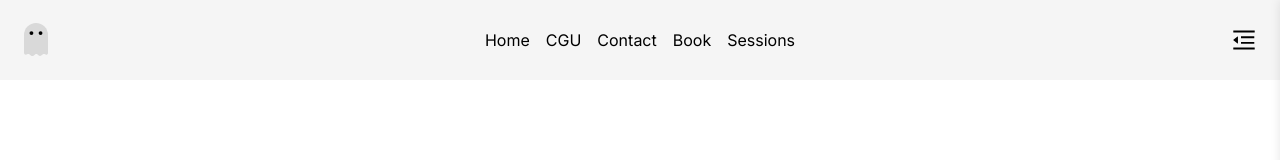
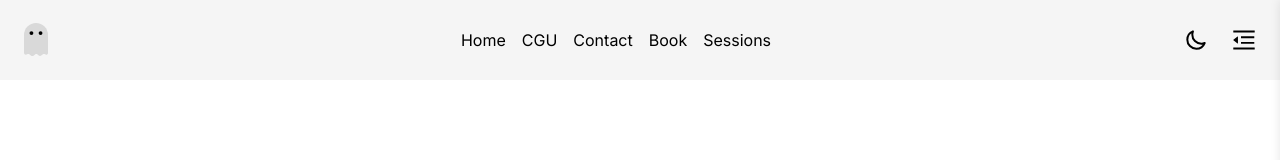
Before and after one commit to Trevodorax/horror-house, a React (Vite) app in the folder web-app/: page / in a window 1280 px wide. Shown: the top 160 px of the page. Built offline with nearby package versions, Linux system fonts and the light colour scheme.

Commit message:
feat(theme): allow toggling theme

```diff
--- /dev/null
+++ b/web-app/src/components/1_atoms/icons/ThemeIcon.tsx
@@ -0,0 +1,39 @@
+import type { FC } from "react";
+import type { BaseIconProps } from "./IconProps.interface";
+
+interface Props extends BaseIconProps {
+	dark: boolean;
+}
+
+export const ThemeIcon: FC<Props> = ({ className, style, dark }) => {
+	return (
+		<svg
+			width="800"
+			height="800"
+			viewBox="0 0 24 24"
+			fill="none"
+			xmlns="http://www.w3.org/2000/svg"
+			className={className}
+			style={style}
+		>
+			<title>{dark ? "Dark" : "Light"} menu</title>
+			{dark ? (
+				<path
+					d="M12 3V4M12 20V21M4 12H3M6.31412 6.31412L5.5 5.5M17.6859 6.31412L18.5 5.5M6.31412 17.69L5.5 18.5001M17.6859 17.69L18.5 18.5001M21 12H20M16 12C16 14.2091 14.2091 16 12 16C9.79086 16 8 14.2091 8 12C8 9.79086 9.79086 8 12 8C14.2091 8 16 9.79086 16 12Z"
+					stroke="currentColor"
+					stroke-width="2"
+					stroke-linecap="round"
+					stroke-linejoin="round"
+				/>
+			) : (
+				<path
+					d="M3.32031 11.6835C3.32031 16.6541 7.34975 20.6835 12.3203 20.6835C16.1075 20.6835 19.3483 18.3443 20.6768 15.032C19.6402 15.4486 18.5059 15.6834 17.3203 15.6834C12.3497 15.6834 8.32031 11.654 8.32031 6.68342C8.32031 5.50338 8.55165 4.36259 8.96453 3.32996C5.65605 4.66028 3.32031 7.89912 3.32031 11.6835Z"
+					stroke="currentColor"
+					stroke-width="2"
+					stroke-linecap="round"
+					stroke-linejoin="round"
+				/>
+			)}
+		</svg>
+	);
+};
--- a/web-app/src/components/2_molecules/button/Button.module.scss
+++ b/web-app/src/components/2_molecules/button/Button.module.scss
@@ -9,7 +9,7 @@
   border-radius: 4px;
 
   &:hover {
-    filter: brightness(0.95);
+    filter: brightness(0.9);
   }
 }
 
--- a/web-app/src/components/3_organisms/globalHeader/GlobalHeader.module.scss
+++ b/web-app/src/components/3_organisms/globalHeader/GlobalHeader.module.scss
@@ -18,3 +18,8 @@
   height: 40px;
   width: 40px;
 }
+
+.buttonsContainer {
+  display: flex;
+  gap: 8px;
+}
--- a/web-app/src/components/3_organisms/globalHeader/GlobalHeader.tsx
+++ b/web-app/src/components/3_organisms/globalHeader/GlobalHeader.tsx
@@ -6,6 +6,7 @@ import { NavigationLinkBar } from "../navigationLinkBar/NavigationLinkBar";
 import { ToggleSidebarButton } from "../toggleSidebarButton/ToggleSidebarButton";
 
 import styles from "./GlobalHeader.module.scss";
+import { ToggleThemeButton } from "../toggleThemeButton/ToggleThemeButton";
 
 export const GlobalHeader: FC = () => {
 	return (
@@ -13,7 +14,10 @@ export const GlobalHeader: FC = () => {
 			<Surface background="secondary" className={styles.headerSurface}>
 				<LogoIcon className={styles.logoIcon} />
 				<NavigationLinkBar />
-				<ToggleSidebarButton />
+				<div className={styles.buttonsContainer}>
+					<ToggleThemeButton />
+					<ToggleSidebarButton />
+				</div>
 			</Surface>
 		</header>
 	);
--- /dev/null
+++ b/web-app/src/components/3_organisms/toggleThemeButton/ToggleThemeButton.module.scss
@@ -0,0 +1,8 @@
+.button {
+  height: 40px;
+  width: 40px;
+}
+
+.icon {
+  color: var(--color-text-default);
+}
--- /dev/null
+++ b/web-app/src/components/3_organisms/toggleThemeButton/ToggleThemeButton.tsx
@@ -0,0 +1,23 @@
+import type { FC } from "react";
+
+import { ThemeIcon } from "../../1_atoms/icons/ThemeIcon"
+import { Button } from "../../2_molecules/button/Button";
+
+import { useTheme } from "../themeContext/ThemeContext";
+import styles from "./ToggleThemeButton.module.scss";
+
+export const ToggleThemeButton: FC = () => {
+	const { toggleTheme, isDark } = useTheme();
+
+	return (
+		<>
+			<Button
+				className={styles.button}
+				variant="transparent"
+				onClick={toggleTheme}
+			>
+				<ThemeIcon className={styles.icon} dark={isDark} />
+			</Button>
+		</>
+	);
+};
--- a/web-app/src/components/4_templates/globalLayout/GlobalLayout.tsx
+++ b/web-app/src/components/4_templates/globalLayout/GlobalLayout.tsx
@@ -6,8 +6,8 @@ import { GlobalHeader } from "../../3_organisms/globalHeader/GlobalHeader";
 
 import { GlobalFooter } from "@/components/3_organisms/globalFooter/GlobalFooter";
 import { SidebarProvider } from "@/components/3_organisms/sidebarContext/SidebarContext";
+import { ThemeProvider } from "@/components/3_organisms/themeContext/ThemeContext";
 import styles from "./GlobalLayout.module.scss";
-import { ThemeProvider } from "@/components/3_organisms/themeContext/ThemeContext";
 
 export const GlobalLayout: FC = () => {
 	return (
```
Also changed, not shown: web-app/src/components/3_organisms/themeContext/ThemeContext.tsx (+3 -7 lines), 1 other file (tests, documents, lock files or other folders).
